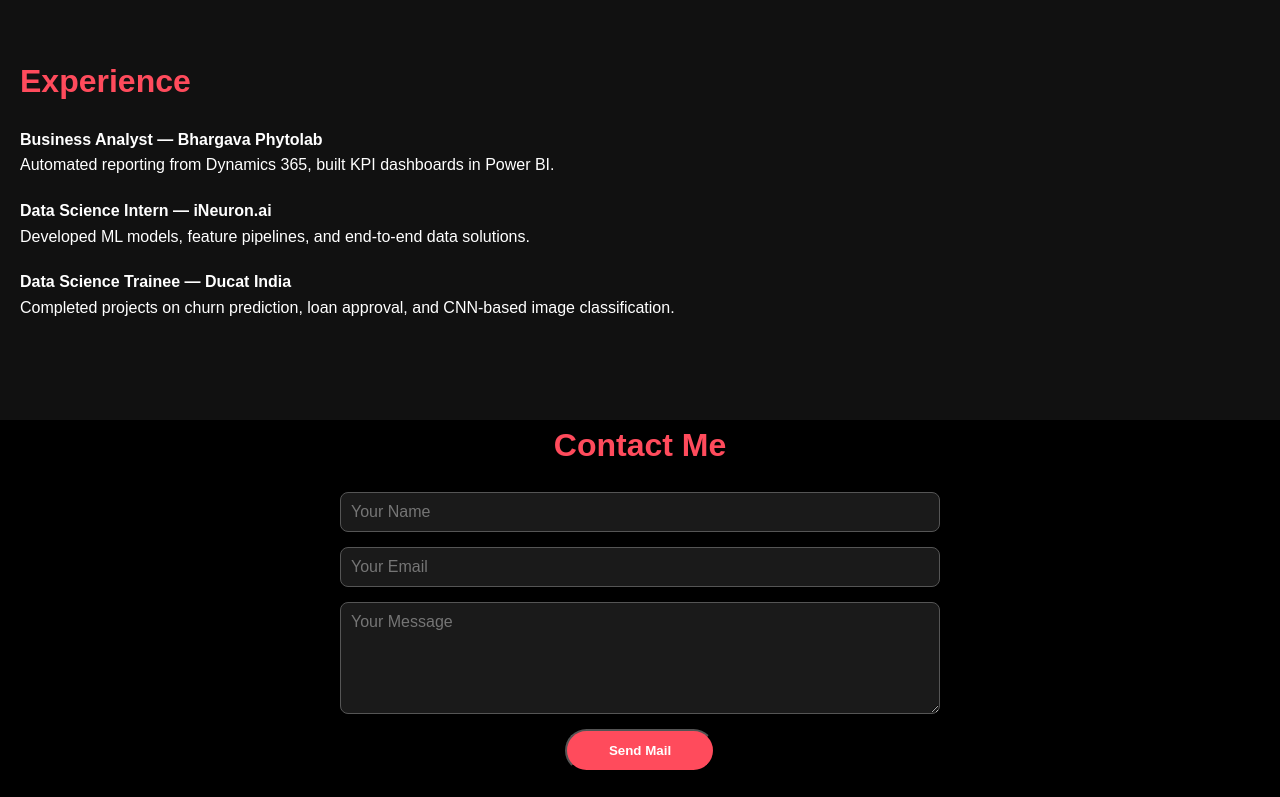
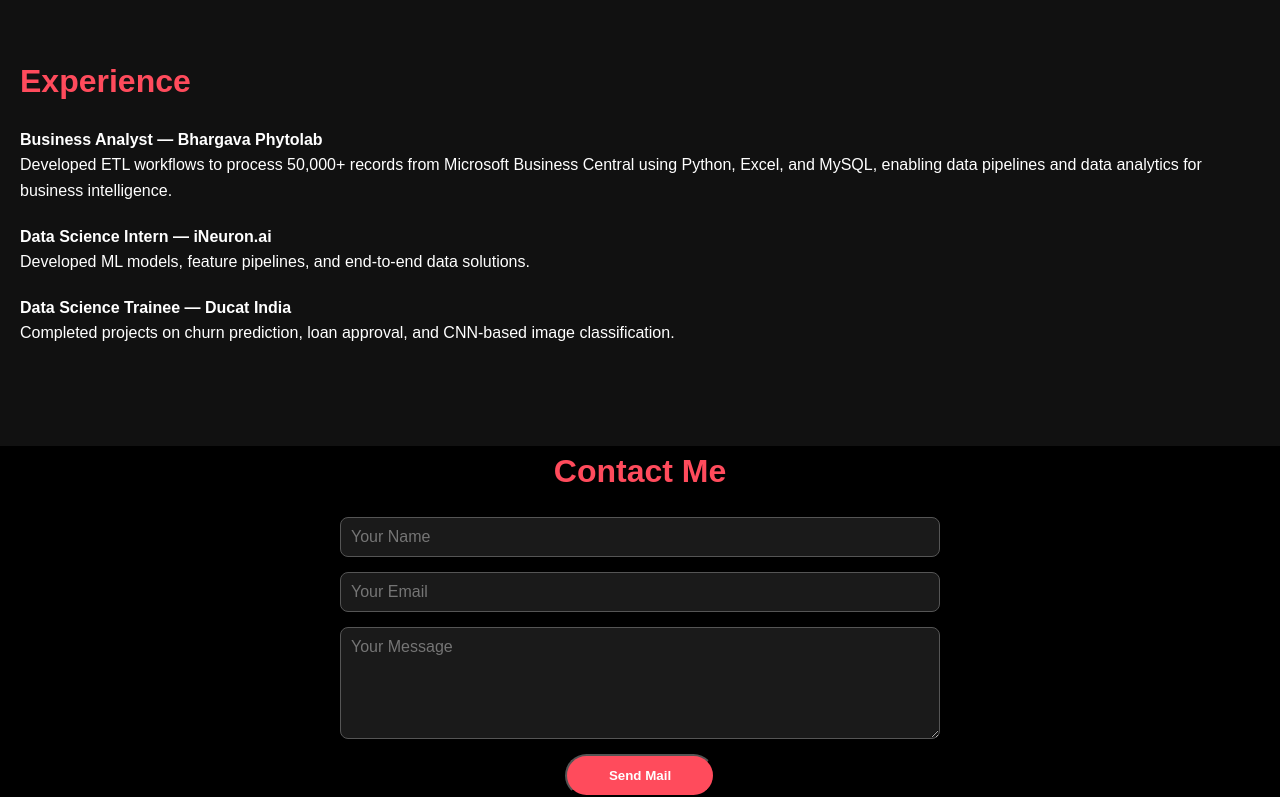
Before and after one commit to PrinceMandhar/Website, a plain HTML site: page index.html in a window 1280 px wide. Shown: the part 2660-3457 px from the top of the page. Drawn offline with Linux system fonts and the light colour scheme.

Commit message:
Update index.html

```diff
--- a/index.html
+++ b/index.html
@@ -311,7 +311,7 @@
   <div class="container">
     <h2 class="sub-title">Experience</h2>
     <ul>
-      <li><strong>Business Analyst — Bhargava Phytolab</strong><br>Automated reporting from Dynamics 365, built KPI dashboards in Power BI.</li>
+      <li><strong>Business Analyst — Bhargava Phytolab</strong><br>Developed ETL workflows to process 50,000+ records from Microsoft Business Central using Python, Excel, and MySQL, enabling data pipelines and data analytics for business intelligence.</li>
       <li><strong>Data Science Intern — iNeuron.ai</strong><br>Developed ML models, feature pipelines, and end-to-end data solutions.</li>
       <li><strong>Data Science Trainee — Ducat India</strong><br>Completed projects on churn prediction, loan approval, and CNN-based image classification.</li>
     </ul>
```
